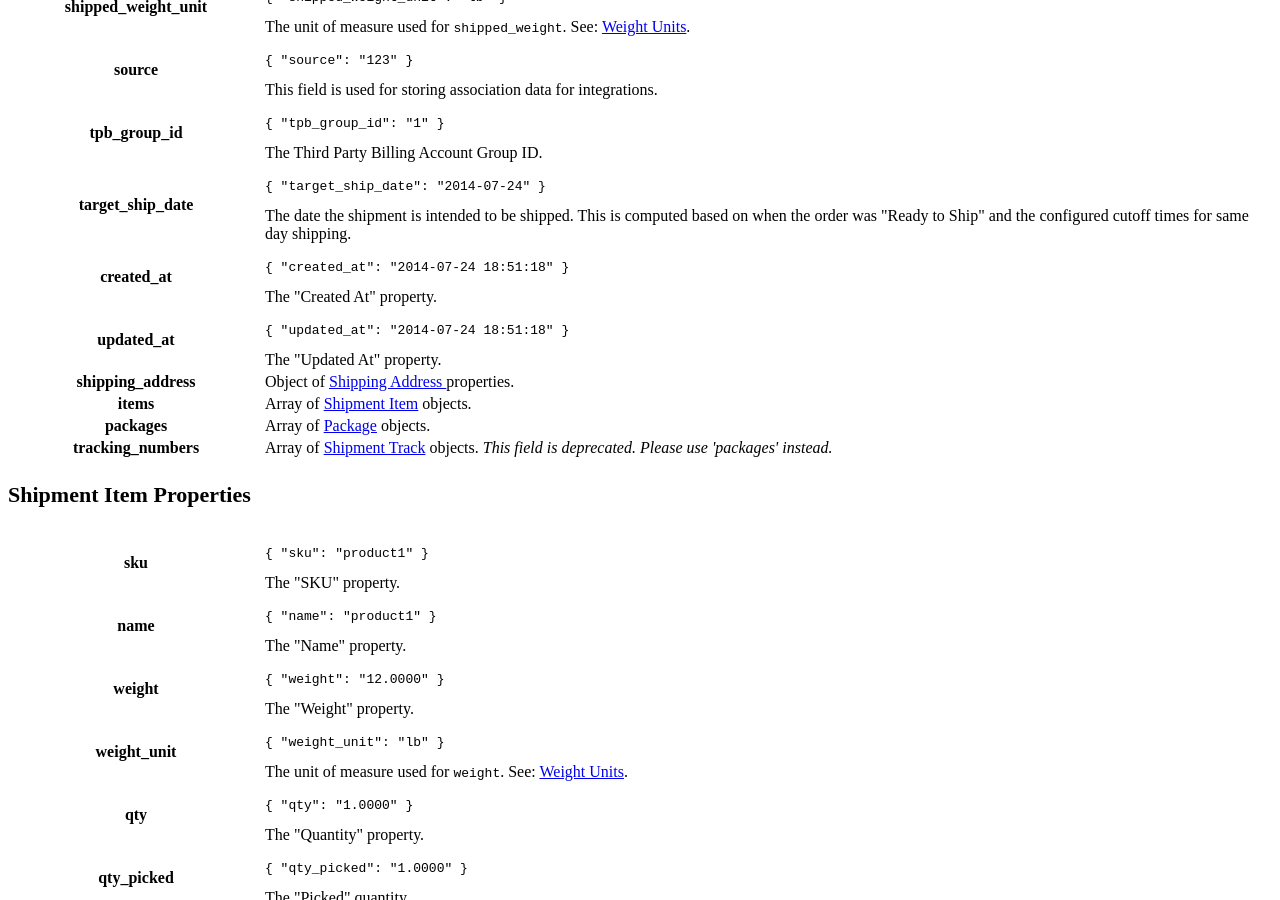
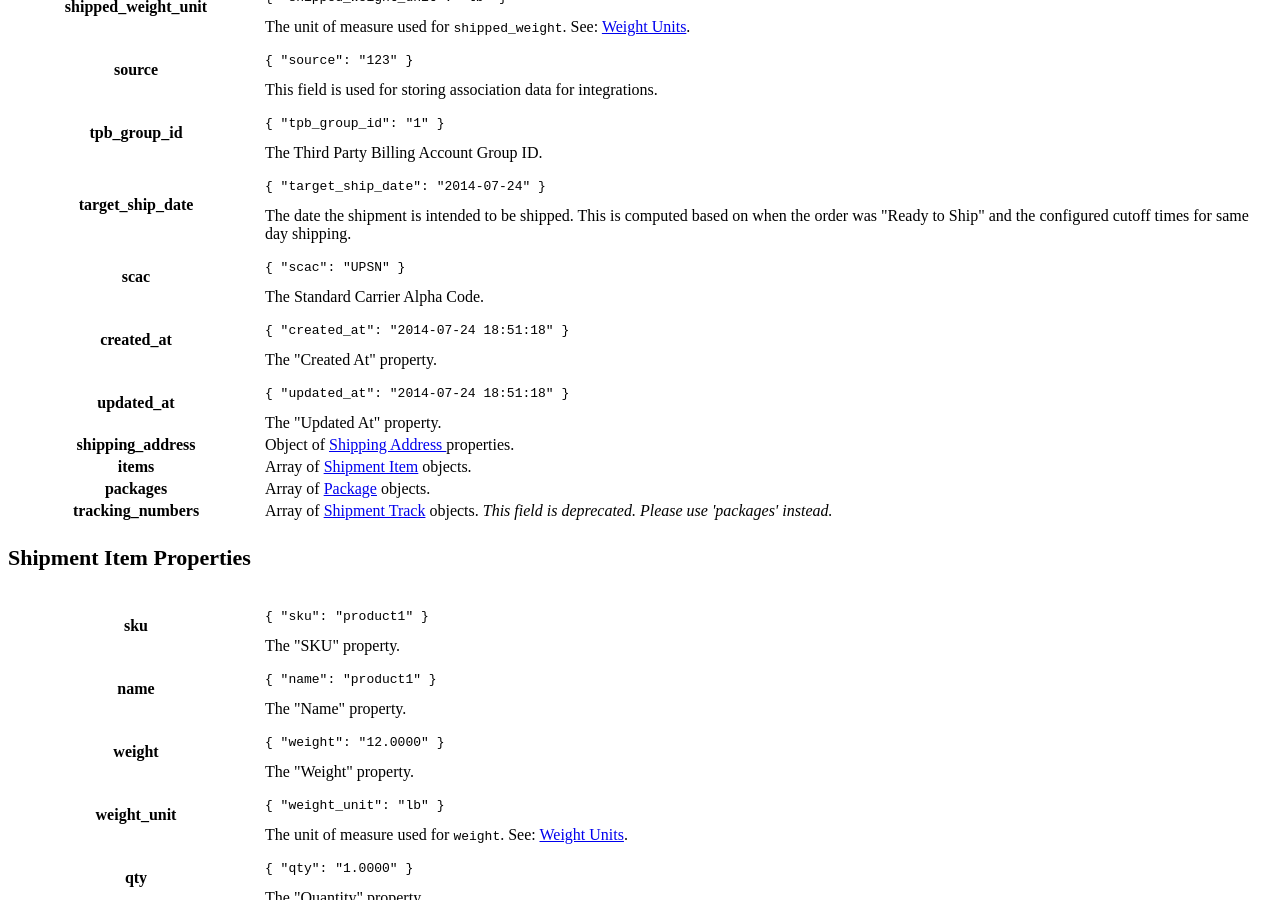
Before and after one commit to ShipStream/shipstream.github.io, a Jekyll site: the page built from _posts/2014-07-25-shipment.md, in a window 1280 px wide and 900 px high, scrolled down 6160 px. Built offline with Jekyll 4.4.1, drawn with Linux system fonts in a browser that asks for light colours; a style sheet for code colours, icons or effects is not loaded.

Commit message:
Document shipment scac field. (#61)

```diff
--- a/_posts/2014-07-25-shipment.md
+++ b/_posts/2014-07-25-shipment.md
@@ -456,6 +456,13 @@ true if shipment was successfully updated.
         </td>
     </tr>
     <tr>
+        <th>scac</th>
+        <td>
+            <pre><code>{ "scac": "UPSN" }</code></pre>
+            The Standard Carrier Alpha Code.
+        </td>
+    </tr>
+    <tr>
         <th>created_at</th>
         <td>
             <pre><code>{ "created_at": "2014-07-24 18:51:18" }</code></pre>
```
